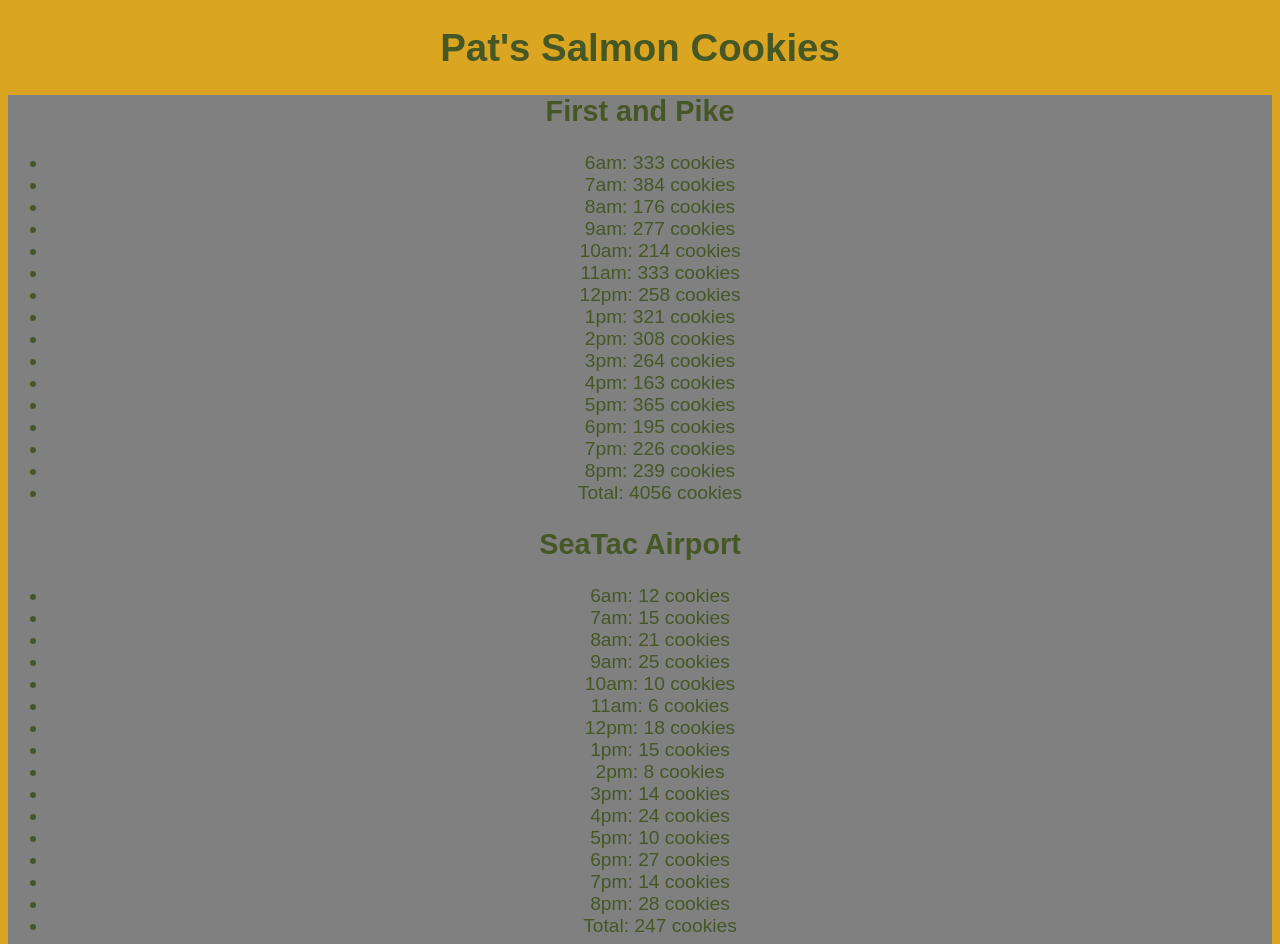
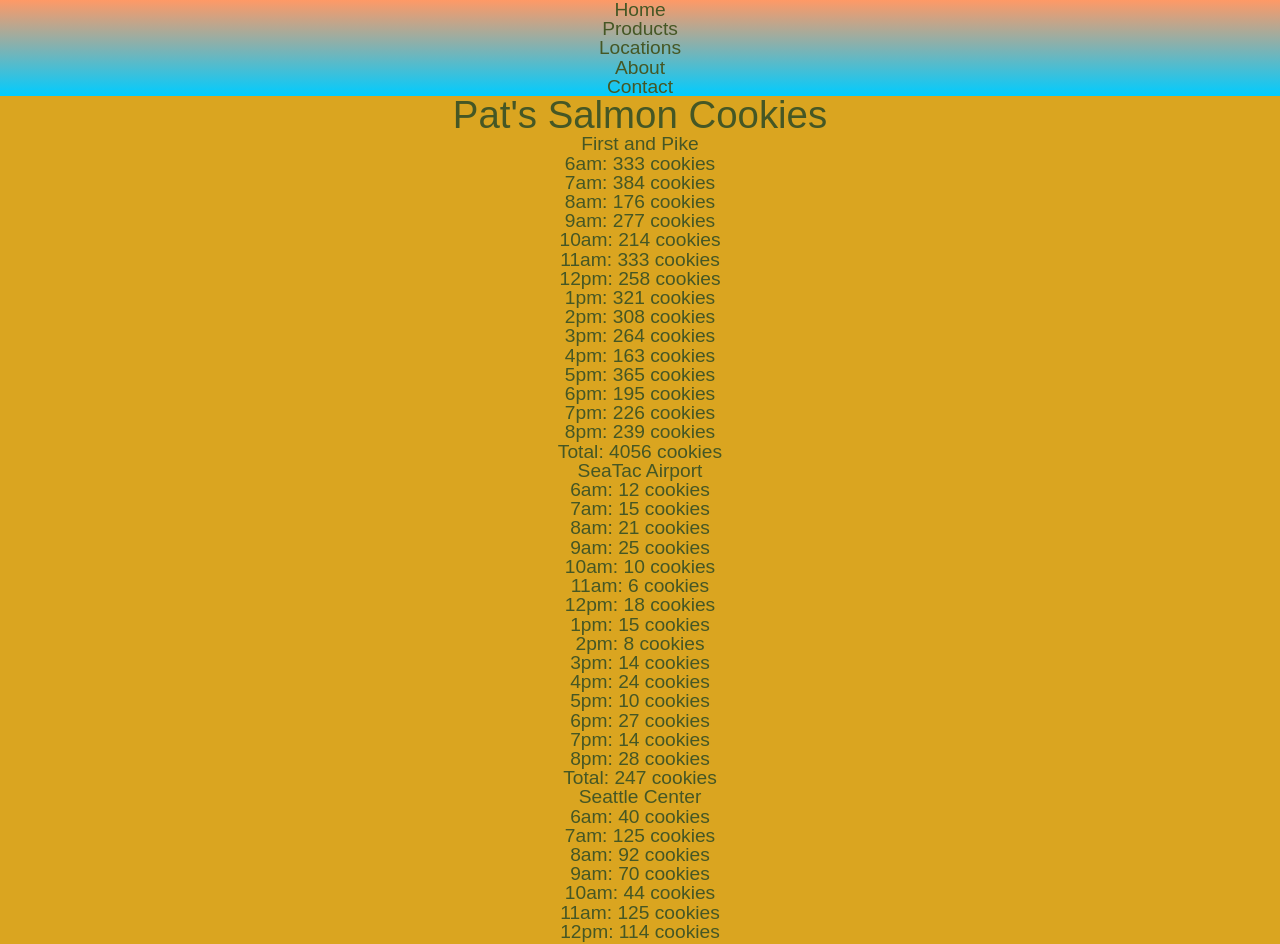
Before and after one commit to sajafisher29/code-201-lab-06, a plain HTML site: page htmlpages/sales.html in a window 1280 px wide. Shown: the top 944 px of the page. Drawn offline with Linux system fonts and the light colour scheme; files that its build step writes are made by us from their sources.

Commit message:
Starting day2

```diff
--- a/css/style.css
+++ b/css/style.css
@@ -10,13 +10,13 @@ body {
   font-size: 1.2em;
 }
 
-div {
-  background-color: grey;
-}
-
 h1{
   font-family: sans-serif;
   font-size: 2em;
+}
+
+nav {
+  background: linear-gradient(to bottom, #ff9966 0%, #00ccff 100%);
 }
 
 nav.li {
--- a/htmlpages/sales.html
+++ b/htmlpages/sales.html
@@ -3,12 +3,22 @@
 
 <head>
   <title>Pat's Salmon Cookies</title>
-  <link rel="stylesheet" href="./style.css" />
+  <link rel="reset stylesheet" href="../css/reset.css"/>
+  <link rel="stylesheet" href="../css/style.css" />
 </head>
 
 <body>
   <header>
-      <h1>Pat's Salmon Cookies</h1>
+      <nav>
+          <ul>
+            <li>Home</li>
+            <li>Products</li>
+            <li>Locations</li>
+            <li>About</li>
+            <li>Contact</li>
+          </ul>
+        </nav>
+    <h1>Pat's Salmon Cookies</h1>
   </header>
 
   <main>
```
Also changed, not shown: 1 other file.
